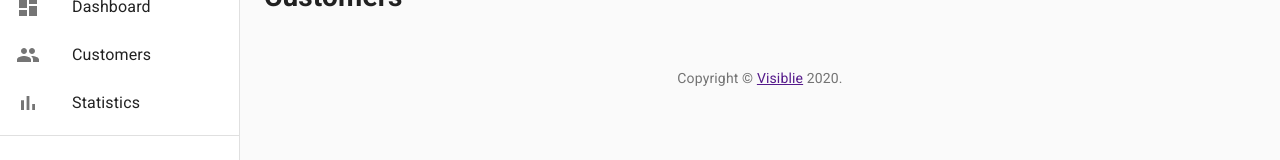
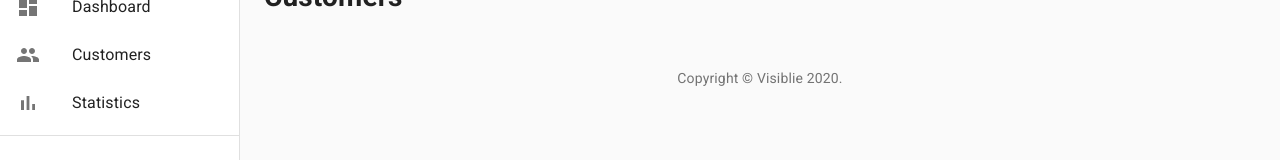
Before and after one commit to andrewsgarver/visiblie, a React (Create React App) app: page /customers in a window 1280 px wide. Shown: the part 138-298 px from the top of the page. Built offline with nearby package versions, Linux system fonts and the light colour scheme.

Commit message:
Fixed Link ref in MenuLayout

```diff
--- a/src/layouts/MenuLayout.js
+++ b/src/layouts/MenuLayout.js
@@ -25,6 +25,7 @@ import BarChartIcon from '@material-ui/icons/BarChart';
 import SettingsIcon from '@material-ui/icons/Settings';
 import MessageIcon from '@material-ui/icons/Message';
 import ExitToAppIcon from '@material-ui/icons/ExitToApp';
+import MaterialLink from '@material-ui/core/Link'
 import { Link } from 'react-router-dom'
 import Box from '@material-ui/core/Box';
 import Container from '@material-ui/core/Container';
@@ -34,9 +35,9 @@ function Copyright() {
 	return (
 		<Typography variant="body2" color="textSecondary" align="center">
 			{'Copyright © '}
-			<Link color="inherit" href="https://visiblie.com/">
+			<MaterialLink color="inherit" href="https://visiblie.com/" target="_blank">
 				Visiblie
-      		</Link>{' '}
+      		</MaterialLink>{' '}
 			{new Date().getFullYear()}
 			{'.'}
 		</Typography>
```
